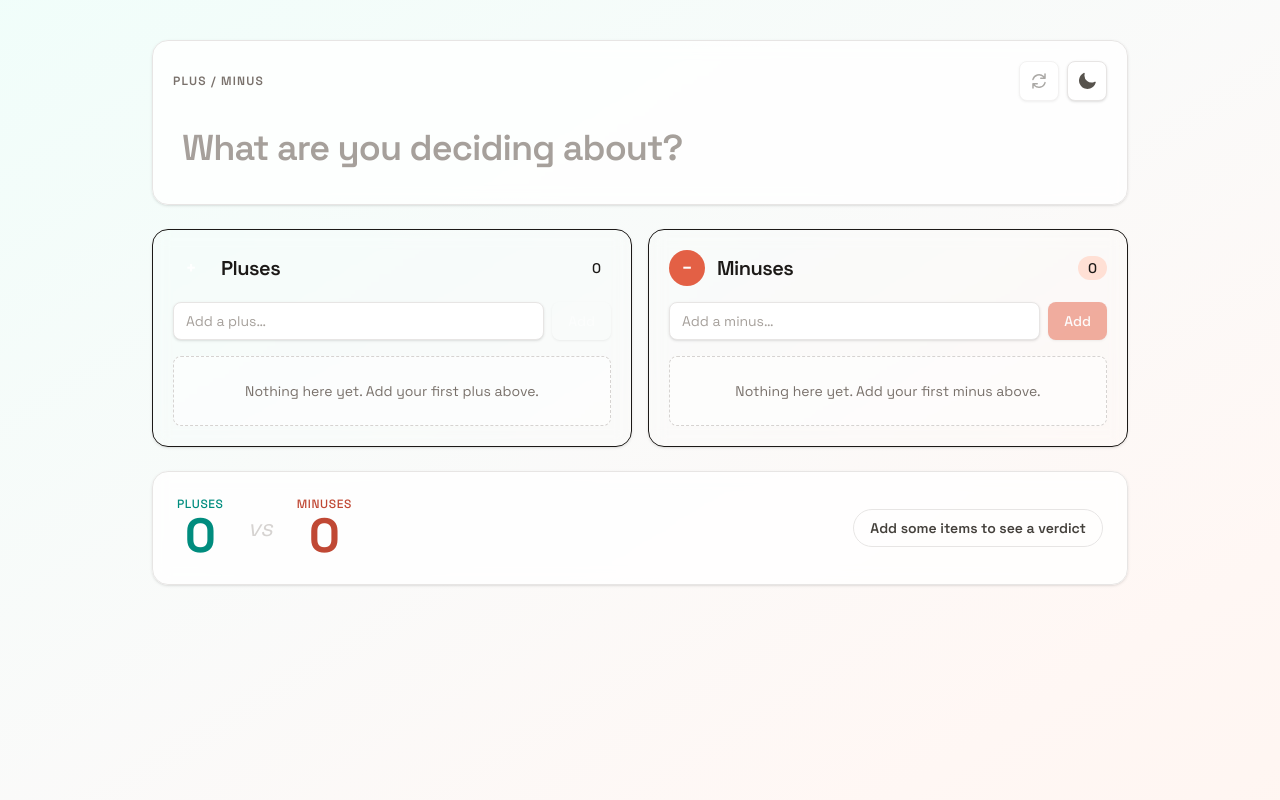
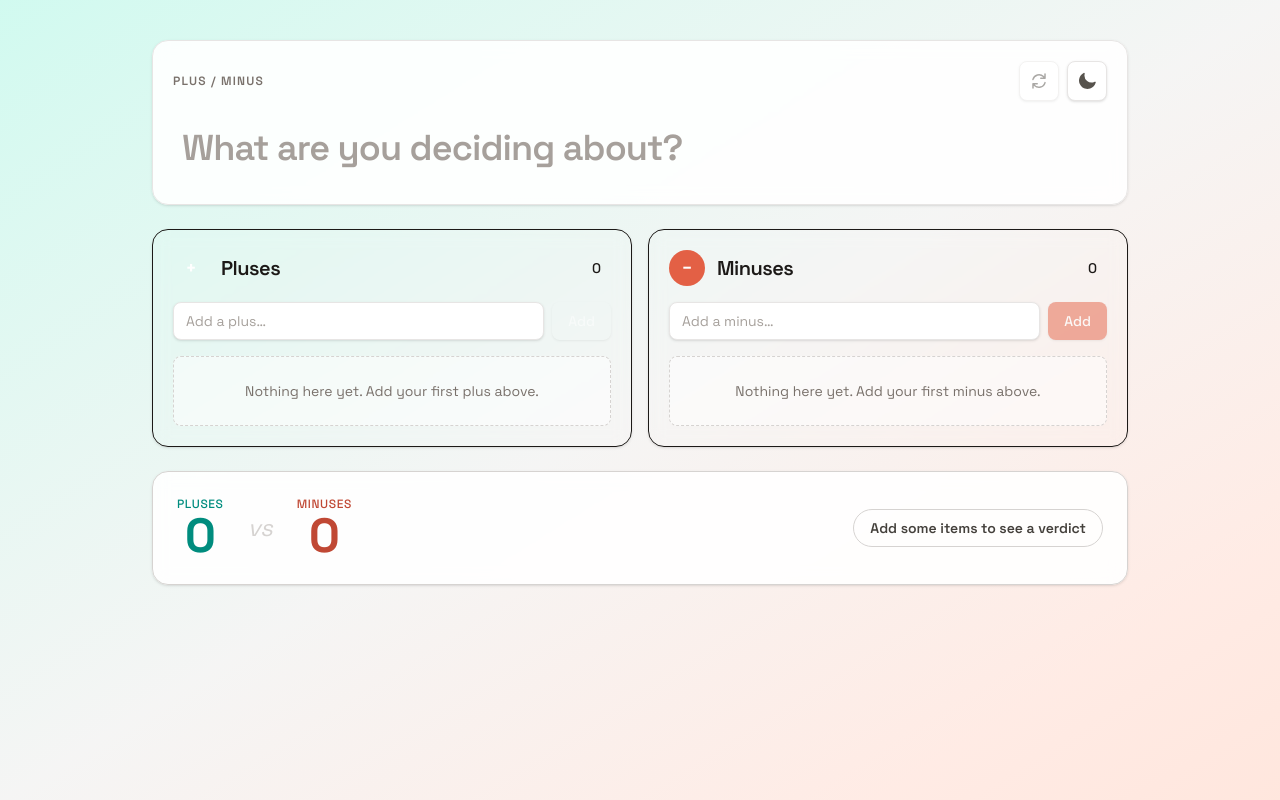
Before and after one commit to Kris1027/angular-plus-minus, an Angular app: page / in a window 1280 px wide. Built offline with nearby package versions, Linux system fonts and the light colour scheme.

Commit message:
feat: strengthen light mode color saturation to match dark mode impact

```diff
--- a/src/app/app.html
+++ b/src/app/app.html
@@ -1,9 +1,9 @@
 <div
-  class="from-jade-50/60 to-clay-50/70 dark:from-jade-950/40 dark:to-clay-950/40 min-h-screen bg-gradient-to-br via-stone-50 text-stone-900 transition-colors dark:via-stone-950 dark:text-stone-100"
+  class="from-jade-100/80 to-clay-100/80 dark:from-jade-950/40 dark:to-clay-950/40 min-h-screen bg-gradient-to-br via-stone-100 text-stone-900 transition-colors dark:via-stone-950 dark:text-stone-100"
 >
   <div class="mx-auto flex min-h-screen max-w-5xl flex-col gap-6 px-4 py-6 sm:px-6 sm:py-10">
     <header
-      class="flex flex-col gap-3 rounded-2xl border border-stone-200 bg-white/80 p-5 shadow-sm backdrop-blur dark:border-stone-800 dark:bg-stone-900/70"
+      class="flex flex-col gap-3 rounded-2xl border border-stone-200 bg-white/90 p-5 shadow-sm backdrop-blur dark:border-stone-800 dark:bg-stone-900/70"
     >
       <div class="flex items-center justify-between gap-2">
         <span
--- a/src/app/decision/dashboard.html
+++ b/src/app/decision/dashboard.html
@@ -2,12 +2,12 @@
 
 <section
   class="flex flex-col gap-4 rounded-2xl border p-5 shadow-sm backdrop-blur"
-  [class.border-jade-200]="isPlus"
-  [class.bg-jade-50/70]="isPlus"
+  [class.border-jade-300]="isPlus"
+  [class.bg-jade-100/80]="isPlus"
   [class.dark:border-jade-800]="isPlus"
   [class.dark:bg-jade-950/40]="isPlus"
-  [class.border-clay-200]="!isPlus"
-  [class.bg-clay-50/70]="!isPlus"
+  [class.border-clay-300]="!isPlus"
+  [class.bg-clay-100/80]="!isPlus"
   [class.dark:border-clay-800]="!isPlus"
   [class.dark:bg-clay-950/40]="!isPlus"
 >
@@ -34,11 +34,11 @@
     </div>
     <span
       class="rounded-full px-2.5 py-0.5 text-sm font-medium"
-      [class.bg-jade-100]="isPlus"
+      [class.bg-jade-200]="isPlus"
       [class.text-jade-800]="isPlus"
       [class.dark:bg-jade-900]="isPlus"
       [class.dark:text-jade-200]="isPlus"
-      [class.bg-clay-100]="!isPlus"
+      [class.bg-clay-200]="!isPlus"
       [class.text-clay-800]="!isPlus"
       [class.dark:bg-clay-900]="!isPlus"
       [class.dark:text-clay-200]="!isPlus"
--- a/src/app/decision/item-card.html
+++ b/src/app/decision/item-card.html
@@ -3,12 +3,12 @@
 <div
   cdkDrag
   class="group flex items-center gap-2 rounded-xl border px-3 py-2 shadow-sm transition hover:shadow-md"
-  [class.border-jade-300]="isPlus"
-  [class.bg-jade-100]="isPlus"
+  [class.border-jade-400]="isPlus"
+  [class.bg-jade-200]="isPlus"
   [class.dark:border-jade-800]="isPlus"
   [class.dark:bg-jade-900/50]="isPlus"
-  [class.border-clay-300]="!isPlus"
-  [class.bg-clay-100]="!isPlus"
+  [class.border-clay-400]="!isPlus"
+  [class.bg-clay-200]="!isPlus"
   [class.dark:border-clay-800]="!isPlus"
   [class.dark:bg-clay-900/50]="!isPlus"
 >
--- a/src/app/decision/summary.html
+++ b/src/app/decision/summary.html
@@ -2,20 +2,20 @@
 
 <section
   class="rounded-2xl border p-6 shadow-sm backdrop-blur transition-colors"
-  [class.border-jade-300]="b.tone === 'jade'"
-  [class.bg-jade-100]="b.tone === 'jade'"
+  [class.border-jade-400]="b.tone === 'jade'"
+  [class.bg-jade-200]="b.tone === 'jade'"
   [class.dark:border-jade-700]="b.tone === 'jade'"
   [class.dark:bg-jade-900/60]="b.tone === 'jade'"
-  [class.border-clay-300]="b.tone === 'clay'"
-  [class.bg-clay-100]="b.tone === 'clay'"
+  [class.border-clay-400]="b.tone === 'clay'"
+  [class.bg-clay-200]="b.tone === 'clay'"
   [class.dark:border-clay-700]="b.tone === 'clay'"
   [class.dark:bg-clay-900/60]="b.tone === 'clay'"
   [class.border-stone-400]="b.tone === 'tie'"
-  [class.bg-stone-200]="b.tone === 'tie'"
+  [class.bg-stone-300]="b.tone === 'tie'"
   [class.dark:border-stone-600]="b.tone === 'tie'"
   [class.dark:bg-stone-800]="b.tone === 'tie'"
-  [class.border-stone-200]="b.tone === 'stone'"
-  [class.bg-white/80]="b.tone === 'stone'"
+  [class.border-stone-300]="b.tone === 'stone'"
+  [class.bg-white/90]="b.tone === 'stone'"
   [class.dark:border-stone-800]="b.tone === 'stone'"
   [class.dark:bg-stone-900/70]="b.tone === 'stone'"
 >
@@ -42,26 +42,25 @@
 
     <div
       class="rounded-full border px-4 py-2 text-sm font-semibold"
-      [class.border-jade-300]="b.tone === 'jade'"
-      [class.bg-jade-100]="b.tone === 'jade'"
-      [class.text-jade-800]="b.tone === 'jade'"
+      [class.border-jade-500]="b.tone === 'jade'"
+      [class.bg-jade-500]="b.tone === 'jade'"
+      [class.text-white]="b.tone === 'jade' || b.tone === 'clay'"
       [class.dark:border-jade-700]="b.tone === 'jade'"
       [class.dark:bg-jade-900]="b.tone === 'jade'"
       [class.dark:text-jade-200]="b.tone === 'jade'"
-      [class.border-clay-300]="b.tone === 'clay'"
-      [class.bg-clay-100]="b.tone === 'clay'"
-      [class.text-clay-800]="b.tone === 'clay'"
+      [class.border-clay-500]="b.tone === 'clay'"
+      [class.bg-clay-500]="b.tone === 'clay'"
       [class.dark:border-clay-700]="b.tone === 'clay'"
       [class.dark:bg-clay-900]="b.tone === 'clay'"
       [class.dark:text-clay-200]="b.tone === 'clay'"
-      [class.border-stone-400]="b.tone === 'tie'"
-      [class.bg-stone-200]="b.tone === 'tie'"
-      [class.text-stone-800]="b.tone === 'tie'"
+      [class.border-stone-500]="b.tone === 'tie'"
+      [class.bg-stone-400]="b.tone === 'tie'"
+      [class.text-stone-900]="b.tone === 'tie'"
       [class.dark:border-stone-600]="b.tone === 'tie'"
       [class.dark:bg-stone-700]="b.tone === 'tie'"
       [class.dark:text-stone-200]="b.tone === 'tie'"
-      [class.border-stone-200]="b.tone === 'stone'"
-      [class.bg-stone-100]="b.tone === 'stone'"
+      [class.border-stone-300]="b.tone === 'stone'"
+      [class.bg-stone-200]="b.tone === 'stone'"
       [class.text-stone-700]="b.tone === 'stone'"
       [class.dark:border-stone-700]="b.tone === 'stone'"
       [class.dark:bg-stone-800]="b.tone === 'stone'"
```
